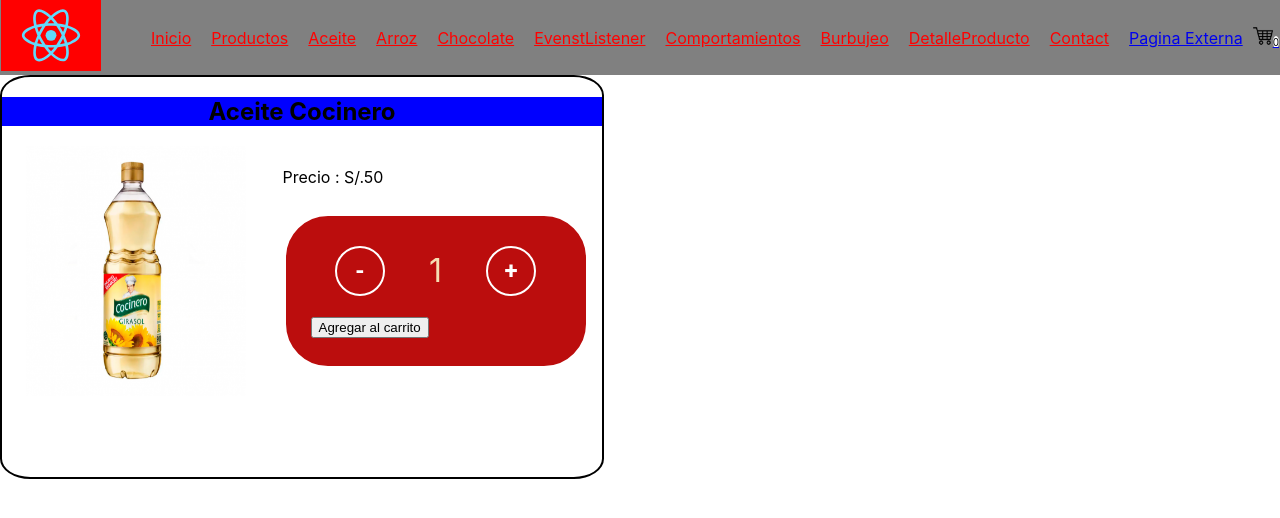
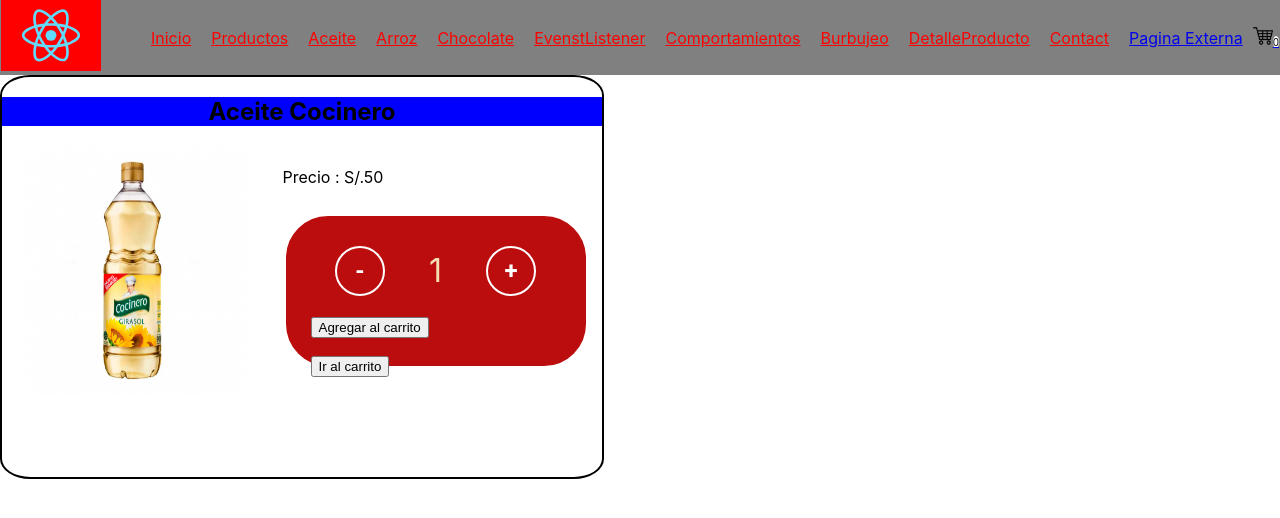
Before and after one commit to LoriDustin/ecommercedustin, a React (Create React App) app: page /detalle/1 in a window 1280 px wide. Shown: the top 518 px of the page. Built offline with nearby package versions, Linux system fonts and the light colour scheme.

Commit message:
Actualizacion 26-09-2022

```diff
--- a/src/components/ItemCount/Botton.js
+++ b/src/components/ItemCount/Botton.js
@@ -1,5 +1,6 @@
 import React, {useState} from 'react'
 import './ItemCount.css'
+import { Link } from 'react-router-dom';
 
 const Botton = ({initial, stock, onAdd}) => {
 
@@ -23,6 +24,13 @@
       <div>
           <button className='ButtonAgregar' disabled={stock <= 0} onClick={() => onAdd(count)}>Agregar al carrito</button>
       </div>
+      {
+        count > 0 &&
+        <Link>
+          <button>Ir al carrito</button>
+        </Link>
+      }
+
     </div>
   )
 }
```
